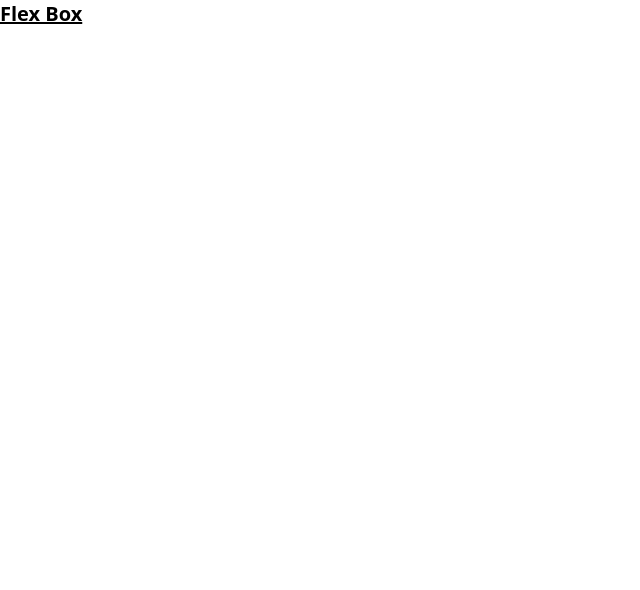
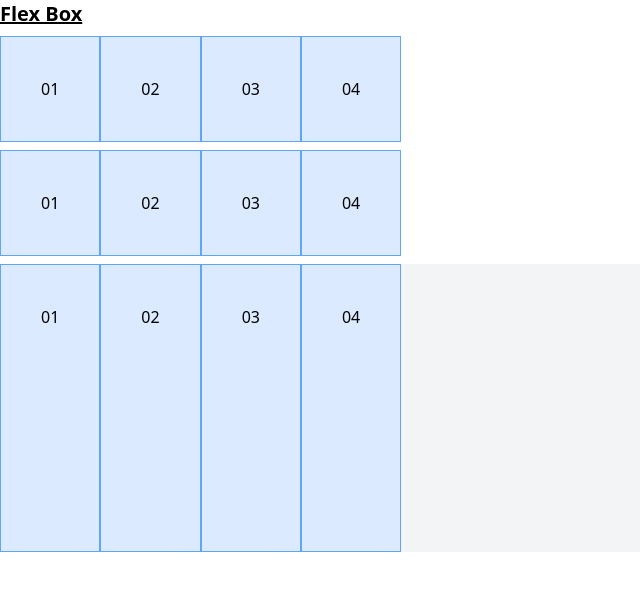
Before and after one commit to nsagias/react-tailwindcss-starter, a React (Create React App) app: page / in a window 1280 px wide. Shown: the top 590 px of the page, without its empty margins (0-640 px from the left). Built offline with nearby package versions, Linux system fonts and the light colour scheme.

Commit message:
add flex, flex-col wth md:flex-row, and flex w-full

```diff
--- a/src/components/Flex/Flex.tsx
+++ b/src/components/Flex/Flex.tsx
@@ -2,6 +2,28 @@ export default function Flex () {
   return (
     <div >
       <p className="text-xl font-bold underline">Flex Box</p>
+
+      <div className="flex mt-2">
+        <div className="p-10 border border-blue-400 bg-blue-100">01</div>
+        <div className="p-10 border border-blue-400 bg-blue-100">02</div>
+        <div className="p-10 border border-blue-400 bg-blue-100">03</div>
+        <div className="p-10 border border-blue-400 bg-blue-100">04</div>
+      </div>
+
+      <div className="flex flex-col md:flex-row mt-2">
+        <div className="p-10 border border-blue-400 bg-blue-100">01</div>
+        <div className="p-10 border border-blue-400 bg-blue-100">02</div>
+        <div className="p-10 border border-blue-400 bg-blue-100">03</div>
+        <div className="p-10 border border-blue-400 bg-blue-100">04</div>
+      </div>
+
+      <div className="flex h-72 w-full bg-gray-100 mt-2">
+        <div className="p-10 border border-blue-400 bg-blue-100">01</div>
+        <div className="p-10 border border-blue-400 bg-blue-100">02</div>
+        <div className="p-10 border border-blue-400 bg-blue-100">03</div>
+        <div className="p-10 border border-blue-400 bg-blue-100">04</div>
+      </div>
+
     </div>
   );
 }
```
